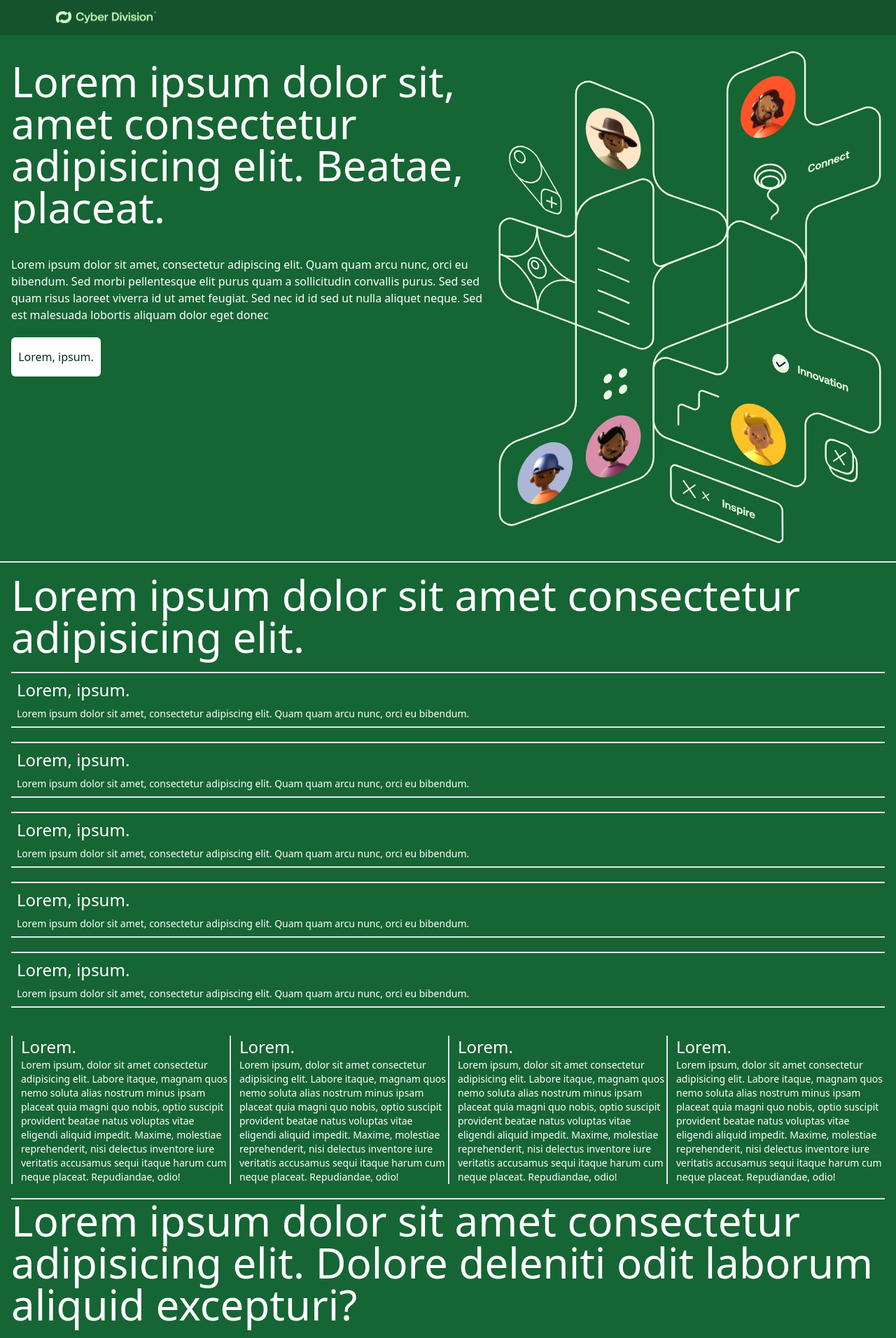
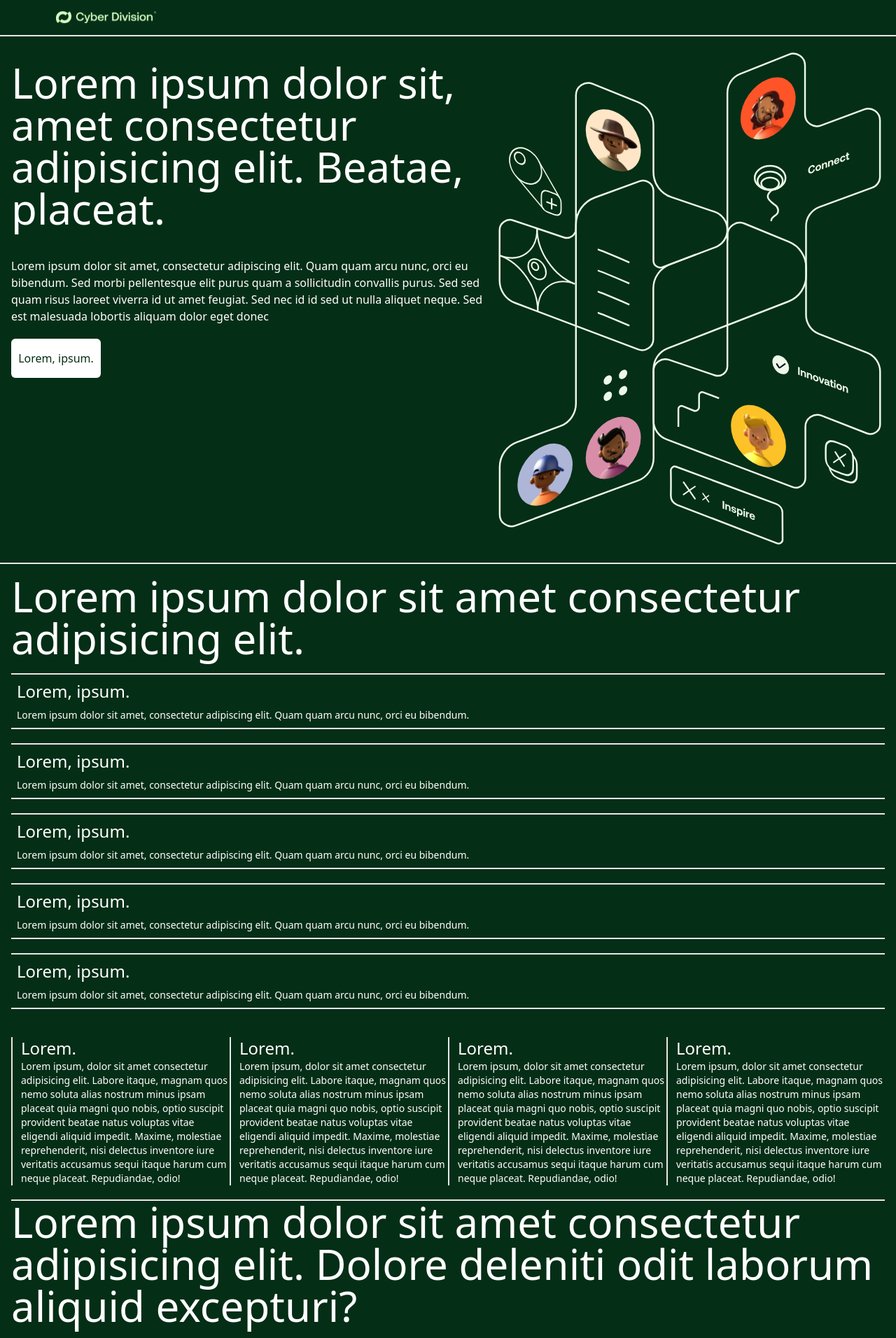
Before and after one commit to Parsya2/landing-page, a React (Create React App) app: page / in a window 1280 px wide. Shown: the top 1912 px of the page at 70% size. Built offline with nearby package versions, Linux system fonts and the light colour scheme.

Commit message:
final changes

```diff
--- a/src/components/footer.js
+++ b/src/components/footer.js
@@ -2,7 +2,7 @@ import Logo from "../assets/logo.svg";
 const Footer = () => {
   return (
     <>
-      <footer className="bg-green-800 text-white p-4 border-t-2 flex flex-row items-start">
+      <footer className="bg-green-950 text-white p-4 border-t-2 flex flex-row items-start">
         <div className="container mx-auto">
           <img src={Logo} alt="logo" className="mx-auto mb-4 md:mb-0 md:mr-4 lg:float-left lg:mr-8 lg:mt-2" />
           <div className="flex flex-wrap justify-between gap-2">
--- a/src/components/header.js
+++ b/src/components/header.js
@@ -1,7 +1,7 @@
 import IMG1 from "../assets/img1.svg";
 const Header = () => {
   return (
-    <header className="bg-green-800">
+    <header className="bg-green-950">
       <div className="p-4 flex flex-col md:flex-row">
         <div className="inline mt-5">
           <h1 className="font-normal text-4xl md:text-6xl text-white mb-5">
--- a/src/components/nav.js
+++ b/src/components/nav.js
@@ -3,7 +3,7 @@ import Logo from "../assets/logo.svg";
 const Nav = () => {
   return (
     <>
-      <nav className="bg-green-900 p-4 mx-auto w-full sticky top-0 left-0">
+      <nav className="bg-green-950 p-4 mx-auto w-full sticky top-0 left-0 border-b-2">
         <img src={Logo} alt="logo" className="ml-8 md:ml-12 lg:ml-16" />
       </nav>
     </>
--- a/src/components/sec.js
+++ b/src/components/sec.js
@@ -4,7 +4,7 @@ import Img5 from "../assets/img5.svg";
 export const Sec = () => {
   return (
     <>
-      <section className="bg-green-800 border-t-2 p-4 text-white">
+      <section className="bg-green-950 border-t-2 p-4 text-white">
         <div>
           <h1 className="text-white font-normal text-3xl md:text-6xl">
             Lorem ipsum dolor sit amet consectetur adipisicing elit.
```
